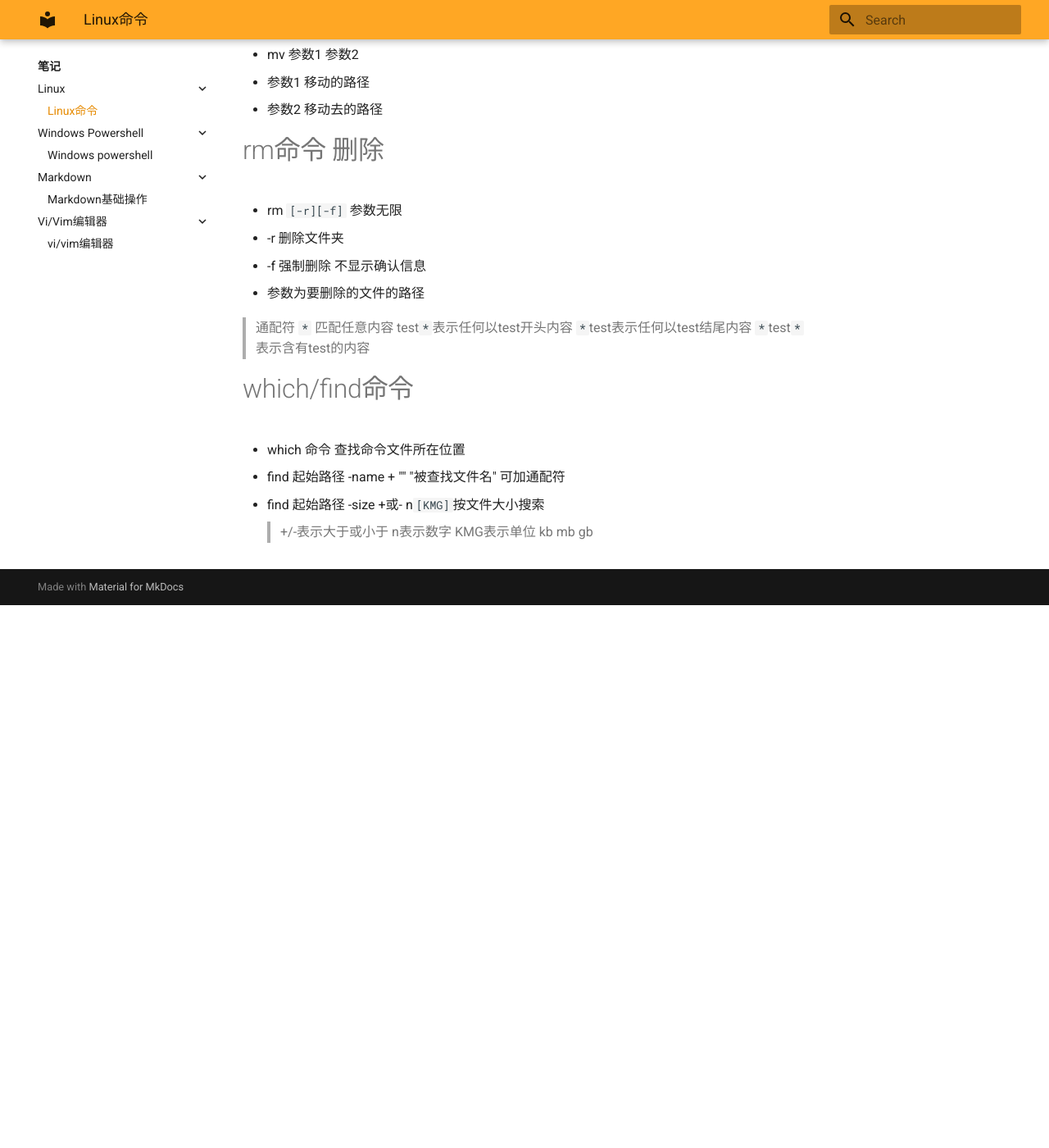
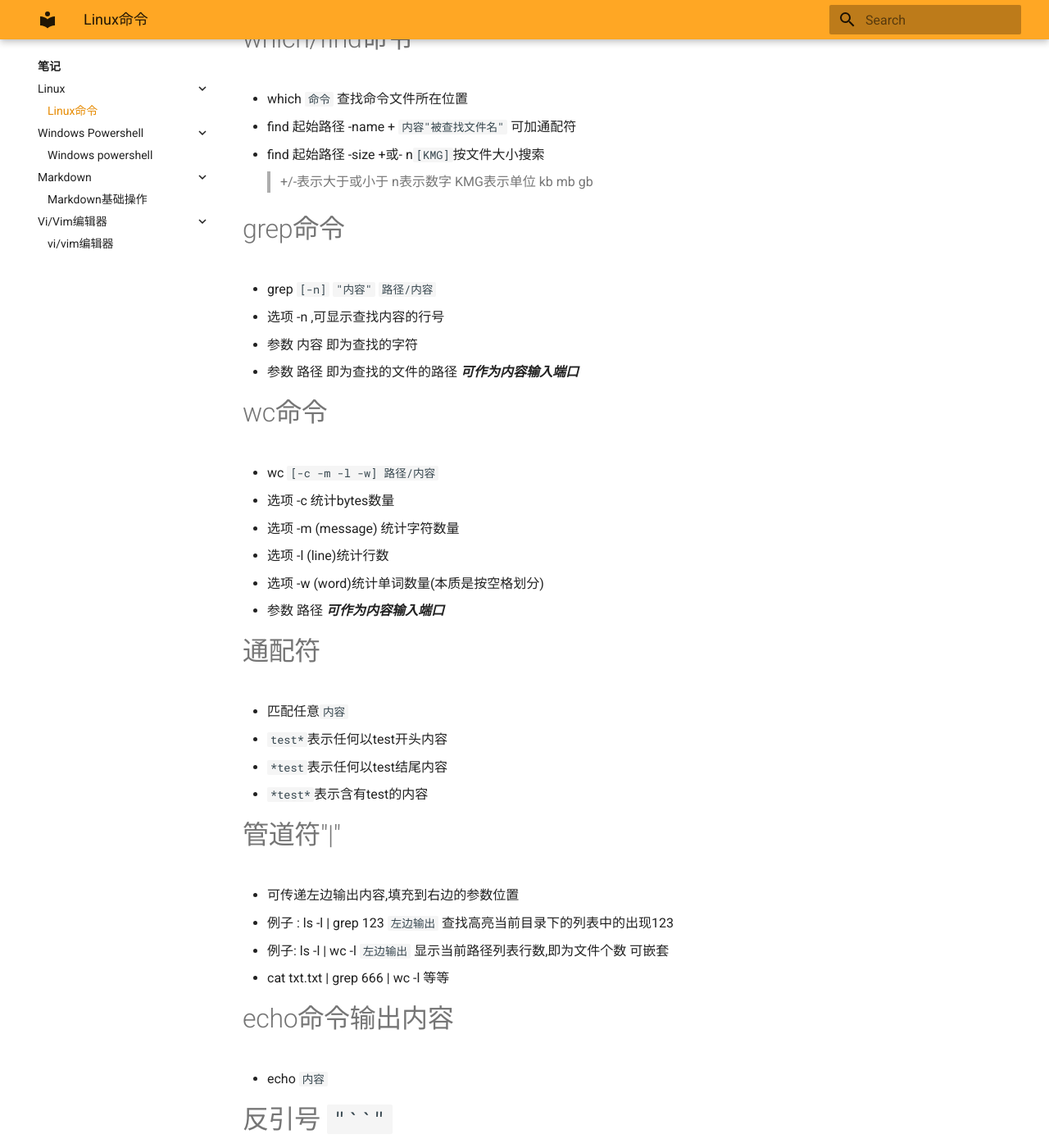
Before and after one commit to Wang-Y-R/wyrwebsite, an MkDocs documentation site: the page built from docs/STUDY/Linux/Linux命令.md, in a window 1280 px wide and 1400 px high, scrolled down 1818 px. Shown: the whole window at 82% size. Built offline with MkDocs 1.6.1 and Material for MkDocs 9.7.7, drawn with Linux system fonts in a browser that asks for light colours; old or Windows-style settings are respelled for this version of MkDocs; before the commit the page ends 2556 px from its top, so only the background shows below that; some of the changed text lies outside the part shown.

Commit message:
modifed study_linux

```diff
--- a/docs/STUDY/Linux/Linux命令.md
+++ b/docs/STUDY/Linux/Linux命令.md
@@ -1,19 +1,18 @@
-[TOC]
 # ls命令
 ls  list``[-a -l -h]`` `[路径]`
-- -a -all 显示隐藏文件
-- -l -list以竖向列表展现内容与更多信息
-- -h 列出文件大小(添加单位) 与其他命令一起用
-- -s 列出文件大小以k为单位
+- 选项 -a -all 显示隐藏文件
+- 选项-l -list以竖向列表展现内容与更多信息
+- 选项-h 列出文件大小(添加单位) 与其他命令一起用
+- 选项-s 列出文件大小以k为单位
 >可以组合如 -al -la 或-l -a
 
 # 路径相关
 ## 路径和CD
+
 - 工作路径
-- *绝对路径*(不管字符串在哪里都表示同一个路径)
->
-- *相对路径*(在不同情境下表示不同路径)
->如`.\XXX` 表示当前工作路径下的XXX文件夹 `.`指工作路径
+>- *绝对路径*(不管字符串在哪里都表示同一个路径)
+>- *相对路径*(在不同情境下表示不同路径)
+>- 如`.\XXX` 表示当前工作路径下的XXX文件夹 `.`指工作路径
 
 - 改变路径方式: CD + 路径
 >`.`表示当前路径
@@ -25,8 +24,8 @@ ls  list``[-a -l -h]`` `[路径]`
 
 # 创建文件夹
 
-- mkdir `[-p]`路径
->-p 用于创建多级目录`虚空生成`
+- mkdir `[-p]` 路径
+- 选项 -p 用于创建多级目录`虚空生成`
 
 - rmdir 路径 删除文件夹
 
@@ -42,7 +41,7 @@ ls  list``[-a -l -h]`` `[路径]`
 # cp命令复制
 
 - cp `[r]`  参数1 参数2
-- -r 表示复制文件夹
+- 选项 -r 表示复制文件夹
 - 参数1 表示被复制的文件路径
 - 参数2 表示复制去的路径
 
@@ -55,18 +54,63 @@ ls  list``[-a -l -h]`` `[路径]`
 # rm命令 删除
 
 - rm `[-r][-f]`  参数无限
-- -r 删除文件夹
-- -f 强制删除 不显示确认信息
-- 参数为要删除的文件的路径
-
->通配符 `*`  匹配任意内容
->test`*`表示任何以test开头内容
->`*`test表示任何以test结尾内容
->`*`test`*`表示含有test的内容
-
+- 选项 -r 删除文件夹
+- 选项 -f 强制删除 不显示确认信息
+- 参数 为要删除的文件的路径
 # which/find命令
 
-* which 命令 查找命令文件所在位置
-* find  起始路径 -name  + "" "被查找文件名"  可加通配符
+* which `命令`    查找命令文件所在位置
+* find  起始路径 -name  + `内容"被查找文件名" ` 可加通配符
 * find 起始路径  -size  +或- n`[KMG]`按文件大小搜索
 >+/-表示大于或小于 n表示数字 KMG表示单位 kb mb gb
+
+# grep命令
+
+- grep `[-n]` `"内容"` `路径/内容`
+- 选项 -n ,可显示查找内容的行号
+- 参数 内容 即为查找的字符
+- 参数 路径 即为查找的文件的路径        ***可作为内容输入端口***
+
+# wc命令
+
+* wc `[-c -m -l -w] 路径/内容`
+* 选项 -c 统计bytes数量
+* 选项 -m (message) 统计字符数量
+* 选项 -l  (line)统计行数
+* 选项 -w (word)统计单词数量(本质是按空格划分)
+* 参数 路径           ***可作为内容输入端口***
+
+# 通配符
+* 匹配任意`内容`
+* `test*`表示任何以test开头内容
+* `*test`表示任何以test结尾内容
+* `*test*`表示含有test的内容
+
+# 管道符"|"
+
+* 可传递左边输出内容,填充到右边的参数位置
+* 例子 : ls -l | grep 123 `左边输出` 查找高亮当前目录下的列表中的出现123
+* 例子: ls -l | wc -l  `左边输出` 显示当前路径列表行数,即为文件个数
+可嵌套
+* cat txt.txt | grep 666 | wc -l  等等
+
+# echo命令输出内容
+
+* echo `内容`
+
+# 反引号 `"``"`
+
+* 将被包围的内容当作命令处理
+* 例子 echo pwd 与echo ’pwd‘  类似转义字符
+
+# 重定向符>与>>
+
+- >,将左侧命令的结果,***覆盖***写入到右侧文件中
+- >>,将左侧命令结果,***追加***写入到右边文件中
+
+# tail命令
+
+* tail `[-f -num] 路径`
+* 选项 -f (follow)表示持续跟踪 ***一般多窗口持续跟踪某文件修改内容*** 结束快捷键ctrl + c
+* 选项 -num,填写具体数字,查看尾部多少行,不填默认10行
+* 参数 路径,表示被跟踪文件路径
```
Also changed, not shown: docs/LOG/log.md (+4 -0 lines).
